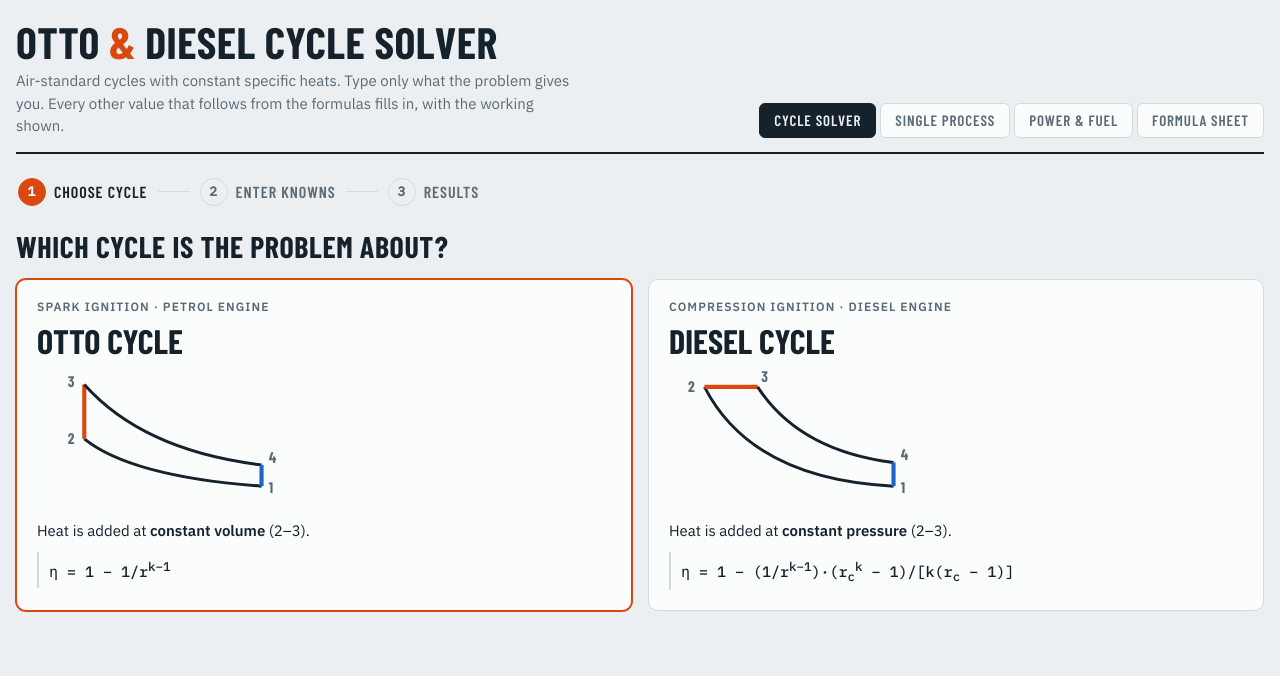
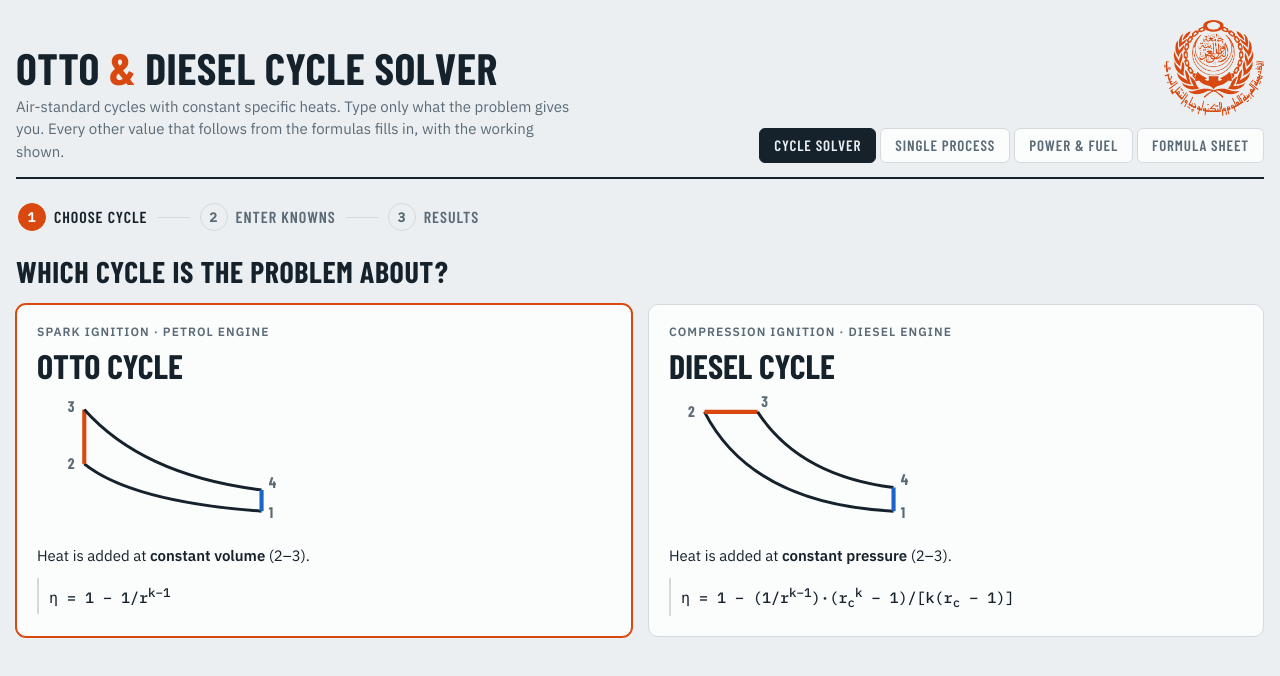
Before and after one commit to JonathanDaksis/ice-cycle-solver, a plain HTML site: page index.html in a window 1280 px wide. Drawn offline with nearby package versions, Linux system fonts and the light colour scheme.

Commit message:
Add university logo to header, tinted with the site accent colour
Co-Authored-By: Claude Opus 5.5 <noreply@anthropic.com>

```diff
--- a/index.html
+++ b/index.html
@@ -30,7 +30,12 @@
 img{max-width:100%}
 body{margin:0;background:var(--bg);color:var(--ink);font:15px/1.5 var(--f-body)}
 .wrap{max-width:1280px;margin:0 auto;padding-left:max(16px,env(safe-area-inset-left,0px));padding-right:max(16px,env(safe-area-inset-right,0px));padding-block:20px 48px}
-header.top{display:flex;flex-wrap:wrap;align-items:flex-end;justify-content:space-between;gap:12px 24px;padding-bottom:14px;border-bottom:2px solid var(--ink)}
+header.top{display:grid;grid-template-columns:minmax(0,1fr) auto;grid-template-areas:"title logo" "title nav";align-items:end;gap:12px 24px;padding-bottom:14px;border-bottom:2px solid var(--ink)}
+header.top .titleblock{grid-area:title;min-width:0}
+header.top nav.tabs{grid-area:nav;justify-content:flex-end}
+/* Logo: transparent cut-out used as a mask, filled with the accent so it follows the theme's orange */
+.logo{grid-area:logo;justify-self:end;align-self:start;display:block;height:96px;aspect-ratio:363/348;background:var(--accent);-webkit-mask:url(logo.png) center/contain no-repeat;mask:url(logo.png) center/contain no-repeat}
+@media (max-width:760px){header.top{grid-template-areas:"title logo" "nav nav"}.logo{height:64px}header.top nav.tabs{justify-content:flex-start}}
 h1{font:700 clamp(30px,5vw,44px)/1 var(--f-display);letter-spacing:.01em;text-transform:uppercase;margin:0;text-wrap:balance}
 h1 span{color:var(--accent)}
 .tag{color:var(--muted);margin:6px 0 0;max-width:62ch}
@@ -235,7 +240,8 @@ table.data.st td:first-child{width:40px}
 <body>
 <div class="wrap">
   <header class="top">
-    <div>
+    <span class="logo" role="img" aria-label="Arab Academy for Science, Technology and Maritime Transport logo"></span>
+    <div class="titleblock">
       <h1>Otto <span>&amp;</span> Diesel Cycle Solver</h1>
       <p class="tag">Air-standard cycles with constant specific heats. Type only what the problem gives you. Every other value that follows from the formulas fills in, with the working shown.</p>
     </div>
```
Also changed, not shown: logo.png (added).
